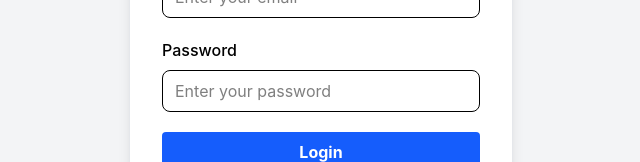
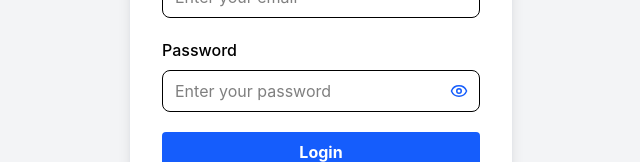
Before and after one commit to Yashrajpatil22/SmartQueue, a React app in the folder frontend/: page /login in a window 1280 px wide. Shown: the part 366-528 px from the top of the page, without its empty margins (319-959 px from the left). Built offline with nearby package versions, Linux system fonts and the light colour scheme; no server answers; the HTML template or start-up script is replaced by a standard one.

Commit message:
feat: add lucide-react for password visibility toggle in Login component

```diff
--- a/frontend/package.json
+++ b/frontend/package.json
@@ -12,6 +12,7 @@
   "dependencies": {
     "@tailwindcss/vite": "^4.3.2",
     "axios": "^1.18.1",
+    "lucide-react": "^1.24.0",
     "react": "^19.2.7",
     "react-dom": "^19.2.7",
     "react-router-dom": "^7.18.1",
--- a/frontend/src/pages/Login.jsx
+++ b/frontend/src/pages/Login.jsx
@@ -4,6 +4,7 @@
 import api from "../services/api";
 import { useAuth } from "../context/AuthContext";
 import AlertBox from "../components/AlertBox";
+import { Eye, EyeOff } from "lucide-react";
 
 function Login() {
   const navigate = useNavigate();
@@ -14,6 +15,7 @@
     message: "",
     type: "",
   });
+  const [showPassword, setShowPassword] = useState(false);
   const handleSubmit = async (e) => {
     e.preventDefault();
     try{
@@ -71,13 +73,22 @@
           </div>
           <div className="mb-5">
             <label className="block mb-2 font-medium">Password</label>
+            <div className="relative">
               <input
-              type="password"
+                type={showPassword ? "text" : "password"}
                 className="w-full border rounded-lg px-3 py-2 focus:ring-2 focus:outline-none focus:ring-blue-500 focus:border-blue-500"
                 placeholder="Enter your password"
                 value={password}
                 onChange={(e) => setPassword(e.target.value)}
               />
+              <button
+                type="button"
+                className="absolute right-3 top-1/2 -translate-y-1/2 text-sm text-blue-600 hover:text-blue-800 cursor-pointer"
+                onClick={() => setShowPassword(!showPassword)}
+              >
+                {showPassword ? <EyeOff size={18} /> : <Eye size={18} />}
+              </button>
+            </div>
           </div>
           <div className="flex justify-center">
             <button
```
Also changed, not shown: 1 other file (tests, documents, lock files or other folders). Lines whose indentation alone changed are shown as unchanged.
